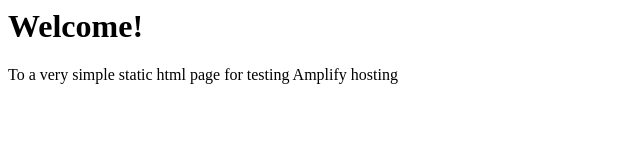
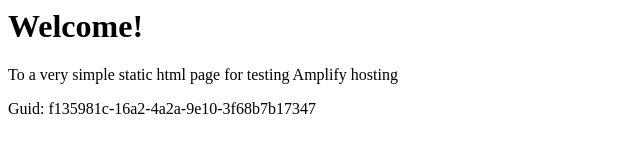
Before and after one commit to aws-aemilia-cmh/Github-PR-Commit-Integration-Test-DoNotTouch-Gith-OKSLNVO2-v1-prod-us-east-2, a website: page src/index.html in a window 1280 px wide. Shown: the whole page, without its empty margins (0-640 px from the left). Drawn offline with Linux system fonts and the light colour scheme.

Commit message:
commit from integ tests

```diff
--- a/src/index.html
+++ b/src/index.html
@@ -1,3 +1,5 @@
+
+
 <html lang="en">
 
 <head>
@@ -10,6 +12,6 @@
 <body>
     <h1>Welcome!</h1>
     <p>To a very simple static html page for testing Amplify hosting</p>
-</body>
+    <p>Guid: f135981c-16a2-4a2a-9e10-3f68b7b17347</p></body>
 
 </html>
```
